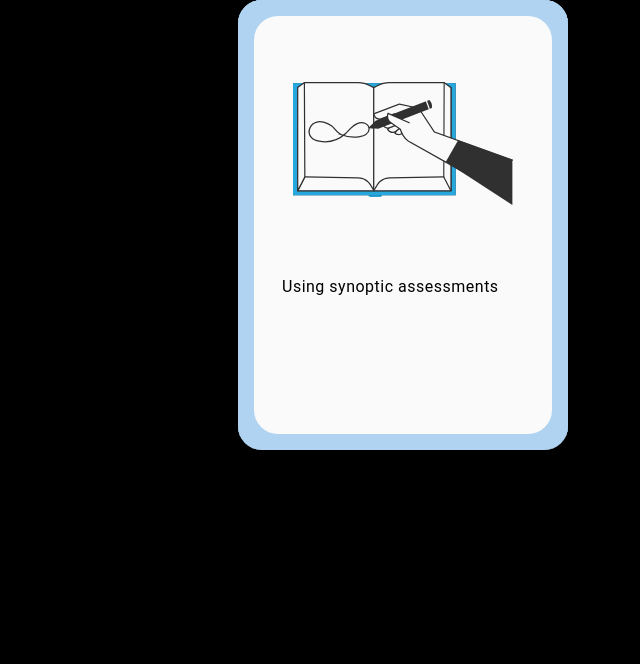
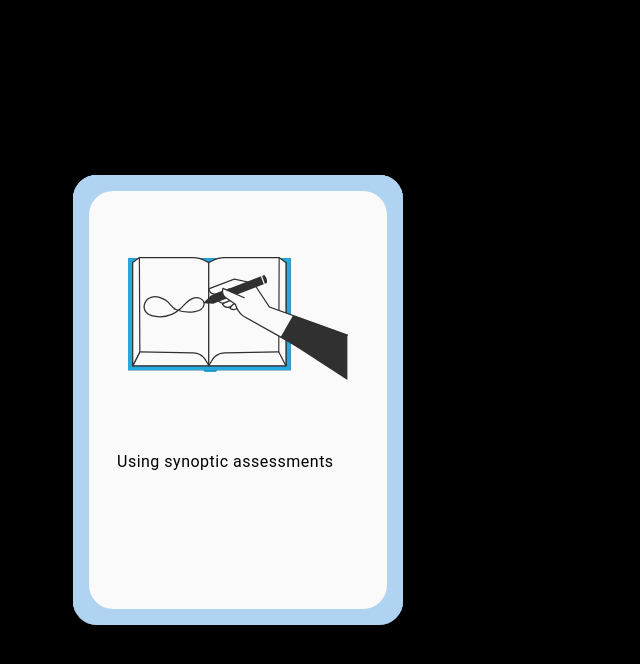
Before and after one commit to bpdavies92/principles-for-assessment, a Vue app: page / in a window 1280 px wide. Shown: the top 664 px of the page, without its empty margins (402-1042 px from the left). Built offline with nearby package versions, Linux system fonts and the light colour scheme.

Commit message:
Moved z index css to the flash card vue container, smoothing out stacking order

```diff
--- a/src/components/FlashCard.vue
+++ b/src/components/FlashCard.vue
@@ -76,13 +76,20 @@
     .cards-container {
     position: absolute; /* This is fine */
     perspective: 1000px; /* Enables 3D flipping */
+    &:hover {
+    z-index: 100; /* Instantly moves to the top */
+    }
     }
 
     .card-inner {
-  position: relative;
-  transform-style: preserve-3d;
-  transition: transform 0.6s;
-  transform-origin: 50% 50%; /* Flip from center */
+    position: relative;
+    transform-style: preserve-3d;
+    transition: transform 0.6s;
+    transform-origin: 50% 50%; /* Flip from center */
+    transform: translateZ(0); /* Triggers GPU rendering */
+    z-index: 1;
+
+
     }
 
 
--- a/src/pages/index.vue
+++ b/src/pages/index.vue
@@ -45,30 +45,42 @@
 //     transform-origin: center center;
 //   }
 
-  // .card-question {
-  //     position: absolute;
-  //     top: 50%;
-  //     bottom: 50%;
-  //     right: 50%;
-  //     left: 50%;
-  //     transform: translate(-50%, -50%);
-  //     z-index: 100; }
+  .card-question {
+        position: absolute;
+        top: 50%;
+        bottom: 50%;
+        right: 50%;
+        left: 50%;
+        transform: translate(-50%, -50%);
 
-    // &:nth-of-type(3) {
-    //   position: absolute;
-    //   top: 50%;
-    //   bottom: 50%;
-    //   right: 50%;
-    //   left: -10%;
-    //   transform: translate(0%, -50%);
-    //   scale: scale(0.88, 0.88);
-    //   z-index: 50;
-    //   transition: all 1s ease-in;
+        &:nth-of-type(3) {
+        position: absolute;
+        top: 50%;
+        bottom: 50%;
+        right: 50%;
+        left: 20%;
+        transform: translate(-50%, -50%);
+        scale: scale(0.88, 0.88);
+        transition: all 1s ease-in;
+      }
 
-    //   &:hover {
-    //     z-index: 200;
-    //   }
-    // }
+        &:nth-of-type(6) {
+        position: absolute;
+        top: 50%;
+        bottom: 50%;
+        right: 50%;
+        left: 40%;
+        transform: translate(-50%, -50%);
+        scale: scale(0.88, 0.88);
+        transition: all 1s ease-in;
+      }
+      }
+
+
+
+
+
+
 
     // &:nth-of-type(6) {
     //   position: absolute;
@@ -153,28 +165,28 @@
     // }
 
 
-// .winning-card {
-//     &-answer {
-//       position: absolute;
-//       top: 50%;
-//       bottom: 50%;
-//       right: 50%;
-//       left: 50%;
-//       transform: translate(-40%, -50%);
-//       z-index: 200;
-//       transition: all 1s ease;
-//     }
+.winning-card {
+    &-answer {
+      position: absolute;
+      top: 50%;
+      bottom: 50%;
+      right: 50%;
+      left: 50%;
+      transform: translate(-40%, -50%);
+      z-index: 200;
+      transition: all 1s ease;
+    }
 
-//     &-question {
-//       position: absolute;
-//       top: 50%;
-//       bottom: 50%;
-//       right: 50%;
-//       left: 40%;
-//       transform: translate(-50%, -50%);
-//       z-index: 200;
-//       transition: all 1s ease;
-//     }
-// }
+    &-question {
+      position: absolute;
+      top: 50%;
+      bottom: 50%;
+      right: 50%;
+      left: 40%;
+      transform: translate(-50%, -50%);
+      z-index: 200;
+      transition: all 1s ease;
+    }
+}
 
 </style>
```
